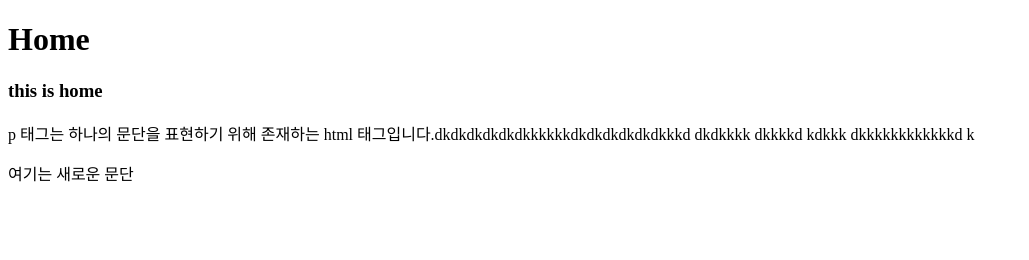
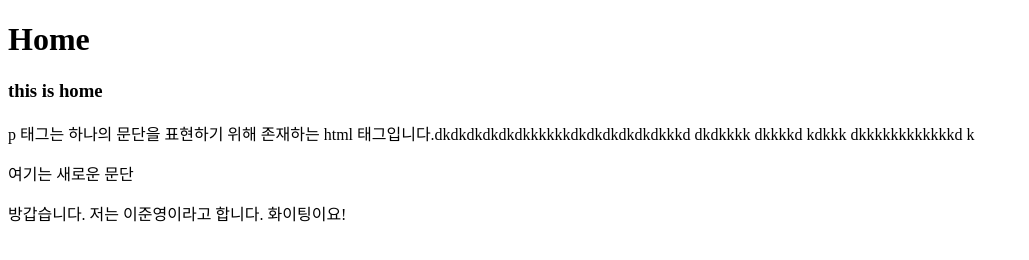
Before and after one commit to sangkyun94/sangkyun94.github.io, a plain HTML site: page index.html in a window 1280 px wide. Shown: the whole page, without its empty margins (0-1029 px from the left). Drawn offline with Linux system fonts and the light colour scheme.

Commit message:
edit index.html add pharagraph

```diff
--- a/index.html
+++ b/index.html
@@ -10,5 +10,6 @@
 	 <p> p 태그는 하나의 문단을 표현하기 위해 존재하는 html 태그입니다.dkdkdkdkdkdkkkkkkdkdkdkdkdkdkkkd dkdkkkk dkkkkd kdkkk dkkkkkkkkkkkkd k</p>
 
 	 <p> 여기는 새로운 문단 </p>
+         <p> 방갑습니다. 저는 이준영이라고 합니다. 화이팅이요!</p>
  </body>
 </html>
```
